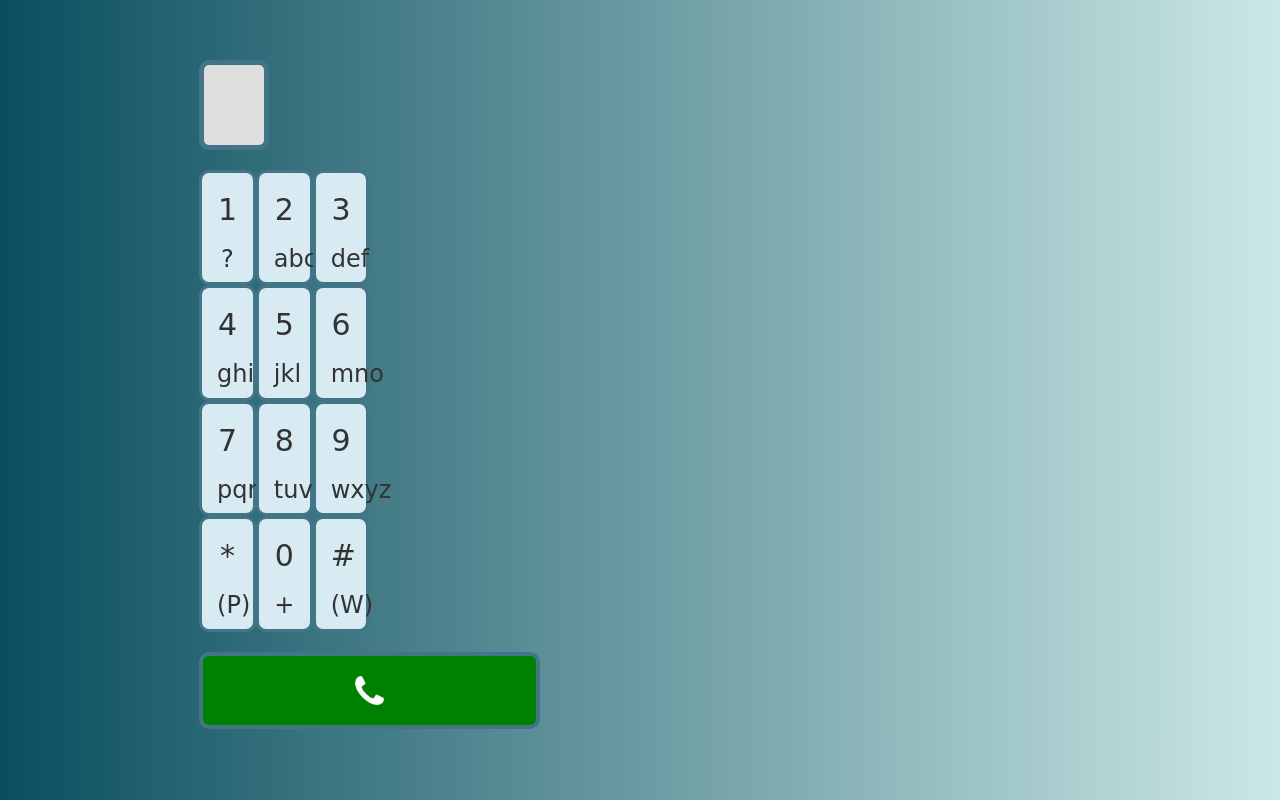
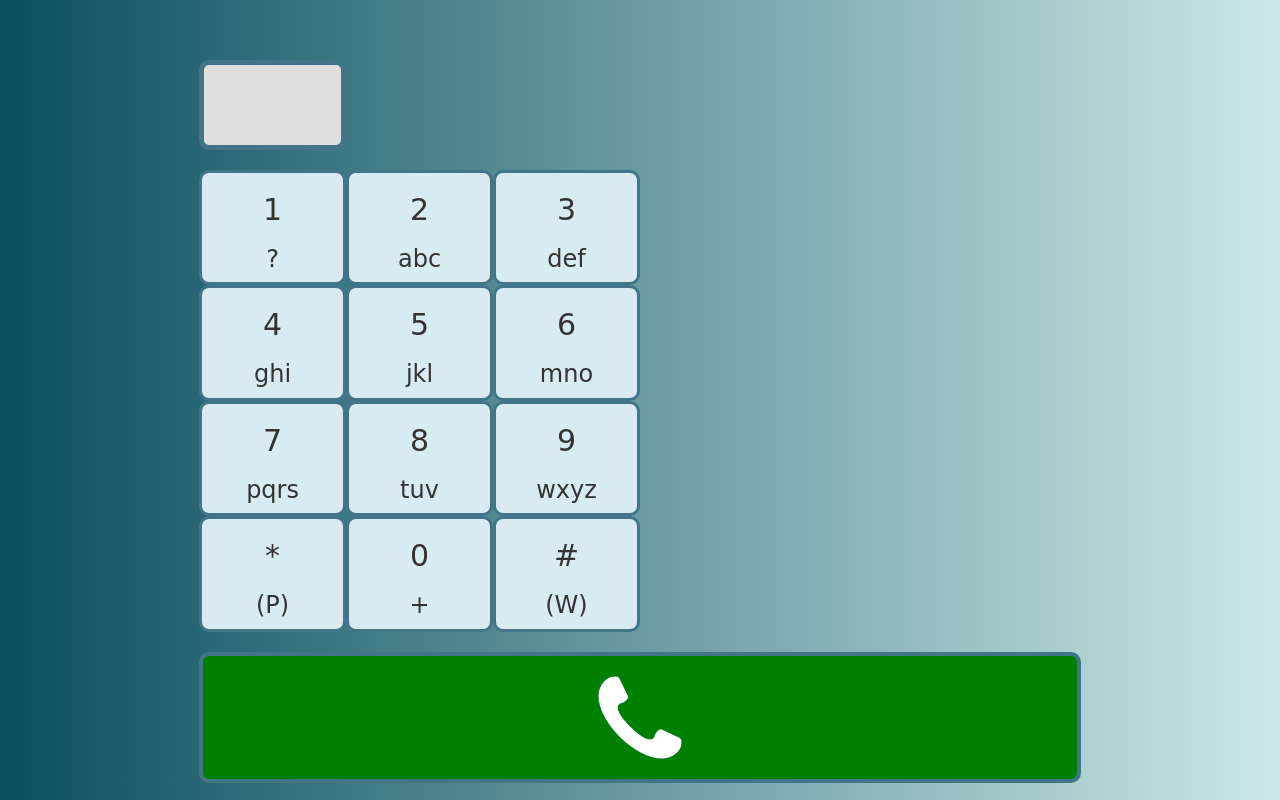
Before and after one commit to Superunknown1103/Bootphone, a plain HTML site: page index.html in a window 1280 px wide. Drawn offline with nearby package versions, Linux system fonts and the light colour scheme; a web font is replaced by a local one.

Commit message:
media querie 5

```diff
--- a/css/styles.css
+++ b/css/styles.css
@@ -8,17 +8,8 @@ body {
 
 @media screen and (min-width: 480px) {
     .container {
-        width: 40% !important;
+        width: 90% !important;
     }
-
-    .containerColor {
-        width: 40% !important;
-    }
-
-    .row {
-        width: 40% !important;
-    }
-}
 
 .container {
     width: 90% !important;
```
